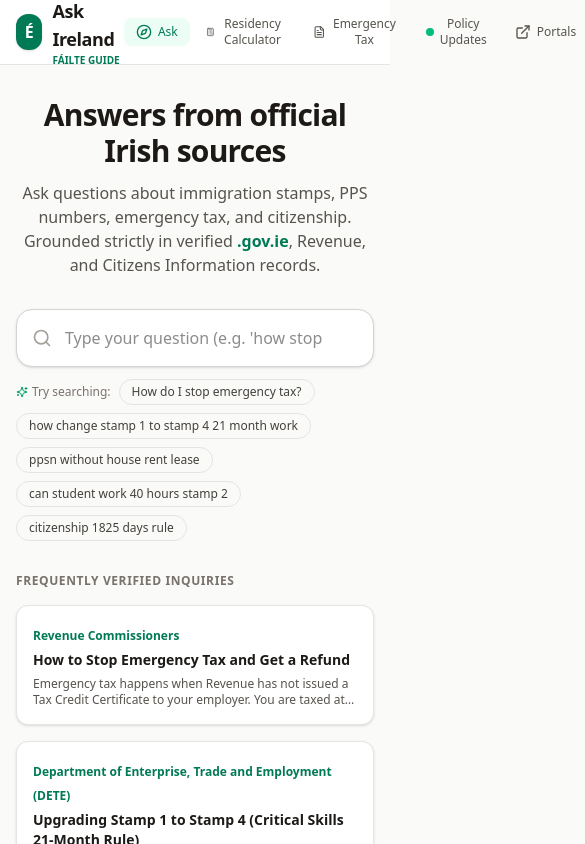
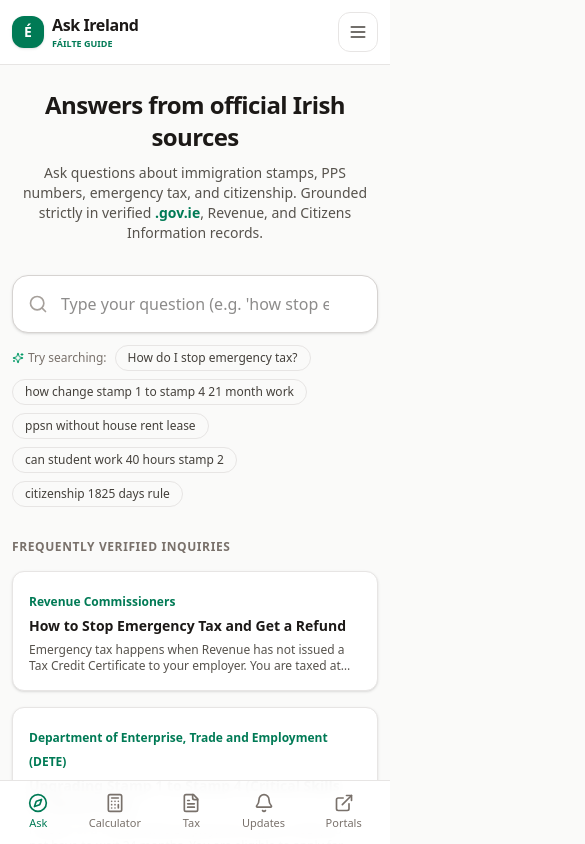
Before and after one commit to thassan66/ask-ireland, a React (Vite) app: page / in a window 390 px wide. Shown: the top 844 px of the page, 585 px wide, since content can reach past the window. Built offline with nearby package versions, Linux system fonts and the light colour scheme.

Commit message:
feat(ui): complete responsive redesign for mobile, tablet, and desktop

```diff
--- a/src/components/EmergencyTaxGuide.tsx
+++ b/src/components/EmergencyTaxGuide.tsx
@@ -25,7 +25,7 @@
   };
 
   return (
-    <div className="mx-auto max-w-4xl px-4 py-8">
+    <div className="mx-auto max-w-4xl px-3 sm:px-6 py-6 sm:py-8 pb-24 md:pb-12">
 
       {/* Title */}
       <div className="border-b border-stone-200 pb-5 dark:border-stone-800">
@@ -160,7 +160,7 @@
           href="https://www.revenue.ie/en/online-services/services/myaccount/index.aspx"
           target="_blank"
           rel="noopener noreferrer"
-          className="inline-flex items-center gap-2 rounded-xl bg-emerald-700 px-4 py-2.5 text-xs font-bold text-white shadow-sm hover:bg-emerald-800"
+          className="inline-flex w-full sm:w-auto items-center justify-center gap-2 rounded-xl bg-emerald-700 px-4 py-3 sm:py-2.5 text-xs font-bold text-white shadow-sm hover:bg-emerald-800"
         >
           <span>Open Revenue myAccount</span>
           <ExternalLink className="size-3.5" />
--- a/src/components/Footer.tsx
+++ b/src/components/Footer.tsx
@@ -3,7 +3,7 @@
 
 export const Footer: React.FC = () => {
   return (
-    <footer className="mt-16 border-t border-stone-200 bg-white py-10 dark:border-stone-800 dark:bg-stone-900">
+    <footer className="mt-16 border-t border-stone-200 bg-white py-10 pb-24 sm:pb-10 dark:border-stone-800 dark:bg-stone-900">
       <div className="mx-auto max-w-6xl px-4 sm:px-6">
 
         {/* Top bar: Disclaimers and Independence */}
--- a/src/components/Header.tsx
+++ b/src/components/Header.tsx
@@ -1,5 +1,14 @@
-import React from 'react';
-import { ShieldCheck, Compass, Calculator, FileText, ExternalLink } from 'lucide-react';
+import React, { useState } from 'react';
+import {
+  ShieldCheck,
+  Compass,
+  Calculator,
+  FileText,
+  ExternalLink,
+  Bell,
+  Menu,
+  X
+} from 'lucide-react';
 
 interface HeaderProps {
   activeTab: 'search' | 'calculator' | 'directory' | 'emergency-tax' | 'updates';
@@ -7,77 +16,85 @@
 }
 
 export const Header: React.FC<HeaderProps> = ({ activeTab, setActiveTab }) => {
+  const [mobileMenuOpen, setMobileMenuOpen] = useState(false);
+
+  const handleTabClick = (tab: HeaderProps['activeTab']) => {
+    setActiveTab(tab);
+    setMobileMenuOpen(false);
+  };
+
   return (
-    <header className="sticky top-0 z-30 border-b border-stone-200 bg-white/90 backdrop-blur dark:border-stone-800 dark:bg-stone-900/90">
-      <div className="mx-auto flex h-16 max-w-6xl items-center justify-between px-4 sm:px-6">
+    <>
+      <header className="sticky top-0 z-40 border-b border-stone-200 bg-white/95 backdrop-blur dark:border-stone-800 dark:bg-stone-900/95">
+        <div className="mx-auto flex h-16 max-w-6xl items-center justify-between px-3 sm:px-6">
 
           {/* Brand */}
-        <div className="flex items-center gap-3">
+          <div className="flex items-center gap-2 sm:gap-3">
             <button
-            onClick={() => setActiveTab('search')}
-            className="flex items-center gap-2.5 text-left transition hover:opacity-90"
+              onClick={() => handleTabClick('search')}
+              className="flex items-center gap-2 text-left transition hover:opacity-90"
             >
-            <div className="flex size-9 items-center justify-center rounded-xl bg-emerald-700 text-white font-bold shadow-sm">
+              <div className="flex size-8 sm:size-9 items-center justify-center rounded-xl bg-emerald-700 text-white font-bold shadow-sm text-sm sm:text-base">
                 É
               </div>
               <div>
-              <span className="text-lg font-bold tracking-tight text-stone-900 dark:text-stone-50">
+                <span className="text-base sm:text-lg font-bold tracking-tight text-stone-900 dark:text-stone-50">
                   Ask Ireland
                 </span>
-              <span className="block text-[10px] uppercase font-semibold text-emerald-700 dark:text-emerald-400">
+                <span className="block text-[9px] sm:text-[10px] uppercase font-semibold text-emerald-700 dark:text-emerald-400">
                   Fáilte Guide
                 </span>
               </div>
             </button>
 
-          {/* Independent badge */}
-          <div className="hidden items-center gap-1.5 rounded-full border border-stone-200 bg-stone-100/70 px-2.5 py-0.5 text-xs text-stone-600 dark:border-stone-800 dark:bg-stone-800/60 dark:text-stone-400 md:inline-flex">
+            {/* Independent badge (Hidden on mobile and small tablets) */}
+            <div className="hidden lg:inline-flex items-center gap-1.5 rounded-full border border-stone-200 bg-stone-100/70 px-2.5 py-0.5 text-xs text-stone-600 dark:border-stone-800 dark:bg-stone-800/60 dark:text-stone-400">
               <ShieldCheck className="size-3.5 text-emerald-600" />
               <span>Independent · Not a government website</span>
             </div>
           </div>
 
-        {/* Navigation */}
-        <nav className="flex items-center gap-1 sm:gap-2">
+          {/* Desktop & Laptop Navigation (Hidden on screens below 840px) */}
+          <nav className="hidden md:flex items-center gap-1 lg:gap-1.5">
             <button
-            onClick={() => setActiveTab('search')}
-            className={`flex items-center gap-1.5 rounded-lg px-3 py-1.5 text-xs sm:text-sm font-medium transition ${
+              onClick={() => handleTabClick('search')}
+              className={`flex items-center gap-1.5 rounded-lg px-2.5 lg:px-3 py-1.5 text-xs lg:text-sm font-medium transition ${
                 activeTab === 'search'
                   ? 'bg-emerald-50 text-emerald-700 dark:bg-emerald-950/60 dark:text-emerald-300'
                   : 'text-stone-600 hover:bg-stone-100 dark:text-stone-400 dark:hover:bg-stone-800'
               }`}
             >
-            <Compass className="size-4" />
+              <Compass className="size-4 shrink-0" />
               <span>Ask</span>
             </button>
 
             <button
-            onClick={() => setActiveTab('calculator')}
-            className={`flex items-center gap-1.5 rounded-lg px-3 py-1.5 text-xs sm:text-sm font-medium transition ${
+              onClick={() => handleTabClick('calculator')}
+              className={`flex items-center gap-1.5 rounded-lg px-2.5 lg:px-3 py-1.5 text-xs lg:text-sm font-medium transition ${
                 activeTab === 'calculator'
                   ? 'bg-emerald-50 text-emerald-700 dark:bg-emerald-950/60 dark:text-emerald-300'
                   : 'text-stone-600 hover:bg-stone-100 dark:text-stone-400 dark:hover:bg-stone-800'
               }`}
             >
-            <Calculator className="size-4" />
+              <Calculator className="size-4 shrink-0" />
               <span>Residency Calculator</span>
             </button>
 
             <button
-            onClick={() => setActiveTab('emergency-tax')}
-            className={`flex items-center gap-1.5 rounded-lg px-3 py-1.5 text-xs sm:text-sm font-medium transition ${
+              onClick={() => handleTabClick('emergency-tax')}
+              className={`flex items-center gap-1.5 rounded-lg px-2.5 lg:px-3 py-1.5 text-xs lg:text-sm font-medium transition ${
                 activeTab === 'emergency-tax'
                   ? 'bg-emerald-50 text-emerald-700 dark:bg-emerald-950/60 dark:text-emerald-300'
                   : 'text-stone-600 hover:bg-stone-100 dark:text-stone-400 dark:hover:bg-stone-800'
               }`}
             >
-            <FileText className="size-4" />
+              <FileText className="size-4 shrink-0" />
               <span>Emergency Tax</span>
             </button>
 
             <button
-            onClick={() => setActiveTab('updates')}
-            className={`flex items-center gap-1.5 rounded-lg px-3 py-1.5 text-xs sm:text-sm font-medium transition ${
+              onClick={() => handleTabClick('updates')}
+              className={`flex items-center gap-1.5 rounded-lg px-2.5 lg:px-3 py-1.5 text-xs lg:text-sm font-medium transition ${
                 activeTab === 'updates'
                   ? 'bg-emerald-50 text-emerald-700 dark:bg-emerald-950/60 dark:text-emerald-300'
                   : 'text-stone-600 hover:bg-stone-100 dark:text-stone-400 dark:hover:bg-stone-800'
@@ -91,19 +108,171 @@
             </button>
 
             <button
-            onClick={() => setActiveTab('directory')}
-            className={`flex items-center gap-1.5 rounded-lg px-3 py-1.5 text-xs sm:text-sm font-medium transition ${
+              onClick={() => handleTabClick('directory')}
+              className={`flex items-center gap-1.5 rounded-lg px-2.5 lg:px-3 py-1.5 text-xs lg:text-sm font-medium transition ${
                 activeTab === 'directory'
                   ? 'bg-emerald-50 text-emerald-700 dark:bg-emerald-950/60 dark:text-emerald-300'
                   : 'text-stone-600 hover:bg-stone-100 dark:text-stone-400 dark:hover:bg-stone-800'
               }`}
             >
-            <ExternalLink className="size-4" />
+              <ExternalLink className="size-4 shrink-0" />
               <span>Portals</span>
             </button>
           </nav>
 
+          {/* Mobile / Tablet Hamburger Toggle */}
+          <div className="flex items-center md:hidden">
+            <button
+              onClick={() => setMobileMenuOpen(!mobileMenuOpen)}
+              className="flex size-10 items-center justify-center rounded-xl border border-stone-200 text-stone-700 hover:bg-stone-100 dark:border-stone-800 dark:text-stone-200 dark:hover:bg-stone-800"
+              aria-label="Toggle navigation menu"
+            >
+              {mobileMenuOpen ? <X className="size-5" /> : <Menu className="size-5" />}
+            </button>
           </div>
+
+        </div>
+
+        {/* Mobile Dropdown Drawer */}
+        {mobileMenuOpen && (
+          <div className="border-b border-stone-200 bg-white px-4 py-4 shadow-lg md:hidden dark:border-stone-800 dark:bg-stone-900">
+            <div className="mb-3 flex items-center gap-1.5 rounded-lg border border-stone-100 bg-stone-50 px-3 py-2 text-xs text-stone-600 dark:border-stone-800 dark:bg-stone-800/60 dark:text-stone-400">
+              <ShieldCheck className="size-4 text-emerald-600 shrink-0" />
+              <span>Independent civic project · Not a government website</span>
+            </div>
+
+            <nav className="flex flex-col space-y-1">
+              <button
+                onClick={() => handleTabClick('search')}
+                className={`flex w-full items-center gap-3 rounded-xl px-3 py-2.5 text-sm font-medium transition ${
+                  activeTab === 'search'
+                    ? 'bg-emerald-50 text-emerald-800 font-bold dark:bg-emerald-950 dark:text-emerald-200'
+                    : 'text-stone-700 hover:bg-stone-100 dark:text-stone-300 dark:hover:bg-stone-800'
+                }`}
+              >
+                <Compass className="size-5 text-emerald-600" />
+                <span>Ask Ireland Search</span>
+              </button>
+
+              <button
+                onClick={() => handleTabClick('calculator')}
+                className={`flex w-full items-center gap-3 rounded-xl px-3 py-2.5 text-sm font-medium transition ${
+                  activeTab === 'calculator'
+                    ? 'bg-emerald-50 text-emerald-800 font-bold dark:bg-emerald-950 dark:text-emerald-200'
+                    : 'text-stone-700 hover:bg-stone-100 dark:text-stone-300 dark:hover:bg-stone-800'
+                }`}
+              >
+                <Calculator className="size-5 text-emerald-600" />
+                <span>Citizenship Residency Calculator</span>
+              </button>
+
+              <button
+                onClick={() => handleTabClick('emergency-tax')}
+                className={`flex w-full items-center gap-3 rounded-xl px-3 py-2.5 text-sm font-medium transition ${
+                  activeTab === 'emergency-tax'
+                    ? 'bg-emerald-50 text-emerald-800 font-bold dark:bg-emerald-950 dark:text-emerald-200'
+                    : 'text-stone-700 hover:bg-stone-100 dark:text-stone-300 dark:hover:bg-stone-800'
+                }`}
+              >
+                <FileText className="size-5 text-emerald-600" />
+                <span>Emergency Tax Guide</span>
+              </button>
+
+              <button
+                onClick={() => handleTabClick('updates')}
+                className={`flex w-full items-center gap-3 rounded-xl px-3 py-2.5 text-sm font-medium transition ${
+                  activeTab === 'updates'
+                    ? 'bg-emerald-50 text-emerald-800 font-bold dark:bg-emerald-950 dark:text-emerald-200'
+                    : 'text-stone-700 hover:bg-stone-100 dark:text-stone-300 dark:hover:bg-stone-800'
+                }`}
+              >
+                <Bell className="size-5 text-emerald-600" />
+                <div className="flex items-center gap-2">
+                  <span>Policy Updates</span>
+                  <span className="rounded-full bg-emerald-100 px-1.5 py-0.2 text-[10px] font-bold text-emerald-800 dark:bg-emerald-900 dark:text-emerald-200">
+                    New
+                  </span>
+                </div>
+              </button>
+
+              <button
+                onClick={() => handleTabClick('directory')}
+                className={`flex w-full items-center gap-3 rounded-xl px-3 py-2.5 text-sm font-medium transition ${
+                  activeTab === 'directory'
+                    ? 'bg-emerald-50 text-emerald-800 font-bold dark:bg-emerald-950 dark:text-emerald-200'
+                    : 'text-stone-700 hover:bg-stone-100 dark:text-stone-300 dark:hover:bg-stone-800'
+                }`}
+              >
+                <ExternalLink className="size-5 text-emerald-600" />
+                <span>Official Portals Directory</span>
+              </button>
+            </nav>
+          </div>
+        )}
       </header>
+
+      {/* Mobile Bottom Navigation Bar (Persistent native app-style bar) */}
+      <nav className="fixed bottom-0 left-0 right-0 z-30 flex h-16 items-center justify-around border-t border-stone-200 bg-white/95 px-2 backdrop-blur md:hidden dark:border-stone-800 dark:bg-stone-900/95">
+        <button
+          onClick={() => handleTabClick('search')}
+          className={`flex flex-col items-center justify-center gap-0.5 py-1 text-[11px] font-medium ${
+            activeTab === 'search'
+              ? 'text-emerald-700 dark:text-emerald-400 font-bold'
+              : 'text-stone-500 dark:text-stone-400'
+          }`}
+        >
+          <Compass className="size-5" />
+          <span>Ask</span>
+        </button>
+
+        <button
+          onClick={() => handleTabClick('calculator')}
+          className={`flex flex-col items-center justify-center gap-0.5 py-1 text-[11px] font-medium ${
+            activeTab === 'calculator'
+              ? 'text-emerald-700 dark:text-emerald-400 font-bold'
+              : 'text-stone-500 dark:text-stone-400'
+          }`}
+        >
+          <Calculator className="size-5" />
+          <span>Calculator</span>
+        </button>
+
+        <button
+          onClick={() => handleTabClick('emergency-tax')}
+          className={`flex flex-col items-center justify-center gap-0.5 py-1 text-[11px] font-medium ${
+            activeTab === 'emergency-tax'
+              ? 'text-emerald-700 dark:text-emerald-400 font-bold'
+              : 'text-stone-500 dark:text-stone-400'
+          }`}
+        >
+          <FileText className="size-5" />
+          <span>Tax</span>
+        </button>
+
+        <button
+          onClick={() => handleTabClick('updates')}
+          className={`flex flex-col items-center justify-center gap-0.5 py-1 text-[11px] font-medium ${
+            activeTab === 'updates'
+              ? 'text-emerald-700 dark:text-emerald-400 font-bold'
+              : 'text-stone-500 dark:text-stone-400'
+          }`}
+        >
+          <Bell className="size-5" />
+          <span>Updates</span>
+        </button>
+
+        <button
+          onClick={() => handleTabClick('directory')}
+          className={`flex flex-col items-center justify-center gap-0.5 py-1 text-[11px] font-medium ${
+            activeTab === 'directory'
+              ? 'text-emerald-700 dark:text-emerald-400 font-bold'
+              : 'text-stone-500 dark:text-stone-400'
+          }`}
+        >
+          <ExternalLink className="size-5" />
+          <span>Portals</span>
+        </button>
+      </nav>
+    </>
   );
 };
--- a/src/components/ResponseCard.tsx
+++ b/src/components/ResponseCard.tsx
@@ -16,7 +16,7 @@
   };
 
   return (
-    <article className="overflow-hidden rounded-2xl border border-stone-200 bg-white p-6 shadow-sm transition hover:shadow-md dark:border-stone-800 dark:bg-stone-900">
+    <article className="overflow-hidden rounded-2xl border border-stone-200 bg-white p-4 sm:p-6 shadow-sm transition hover:shadow-md dark:border-stone-800 dark:bg-stone-900">
 
       {/* Header & Source Agency */}
       <div className="flex flex-wrap items-center justify-between gap-2 border-b border-stone-100 pb-4 dark:border-stone-800">
@@ -82,7 +82,7 @@
       </div>
 
       {/* Grounded Citation Outbound Button */}
-      <div className="mt-6 flex items-center justify-between border-t border-stone-100 pt-4 dark:border-stone-800">
+      <div className="mt-6 flex flex-col sm:flex-row sm:items-center sm:justify-between gap-2.5 border-t border-stone-100 pt-4 dark:border-stone-800">
         <span className="text-xs text-stone-500 dark:text-stone-400">
           Primary Source: {item.officialSource.title}
         </span>
--- a/src/components/SearchSection.tsx
+++ b/src/components/SearchSection.tsx
@@ -21,14 +21,14 @@
   }, [query]);
 
   return (
-    <div className="mx-auto max-w-4xl px-4 py-8 sm:py-12">
+    <div className="mx-auto max-w-4xl px-3 sm:px-6 py-6 sm:py-10 pb-24 md:pb-12">
 
       {/* Hero Header */}
       <div className="text-center">
-        <h1 className="text-3xl font-extrabold tracking-tight text-stone-900 sm:text-5xl dark:text-stone-50">
+        <h1 className="text-2xl sm:text-4xl lg:text-5xl font-extrabold tracking-tight text-stone-900 dark:text-stone-50">
           Answers from official Irish sources
         </h1>
-        <p className="mx-auto mt-3 max-w-2xl text-base text-stone-600 sm:text-lg dark:text-stone-400">
+        <p className="mx-auto mt-2.5 max-w-2xl text-sm sm:text-base text-stone-600 dark:text-stone-400">
           Ask questions about immigration stamps, PPS numbers, emergency tax, and citizenship.
           Grounded strictly in verified <span className="font-semibold text-emerald-700 dark:text-emerald-400">.gov.ie</span>, Revenue, and Citizens Information records.
         </p>
```
Also changed, not shown: src/components/CitizenshipCalculator.tsx (+87 -69 lines), src/components/DirectoryGrid.tsx (+4 -4 lines), src/components/PolicyUpdates.tsx (+9 -9 lines). Lines whose indentation alone changed are shown as unchanged.
